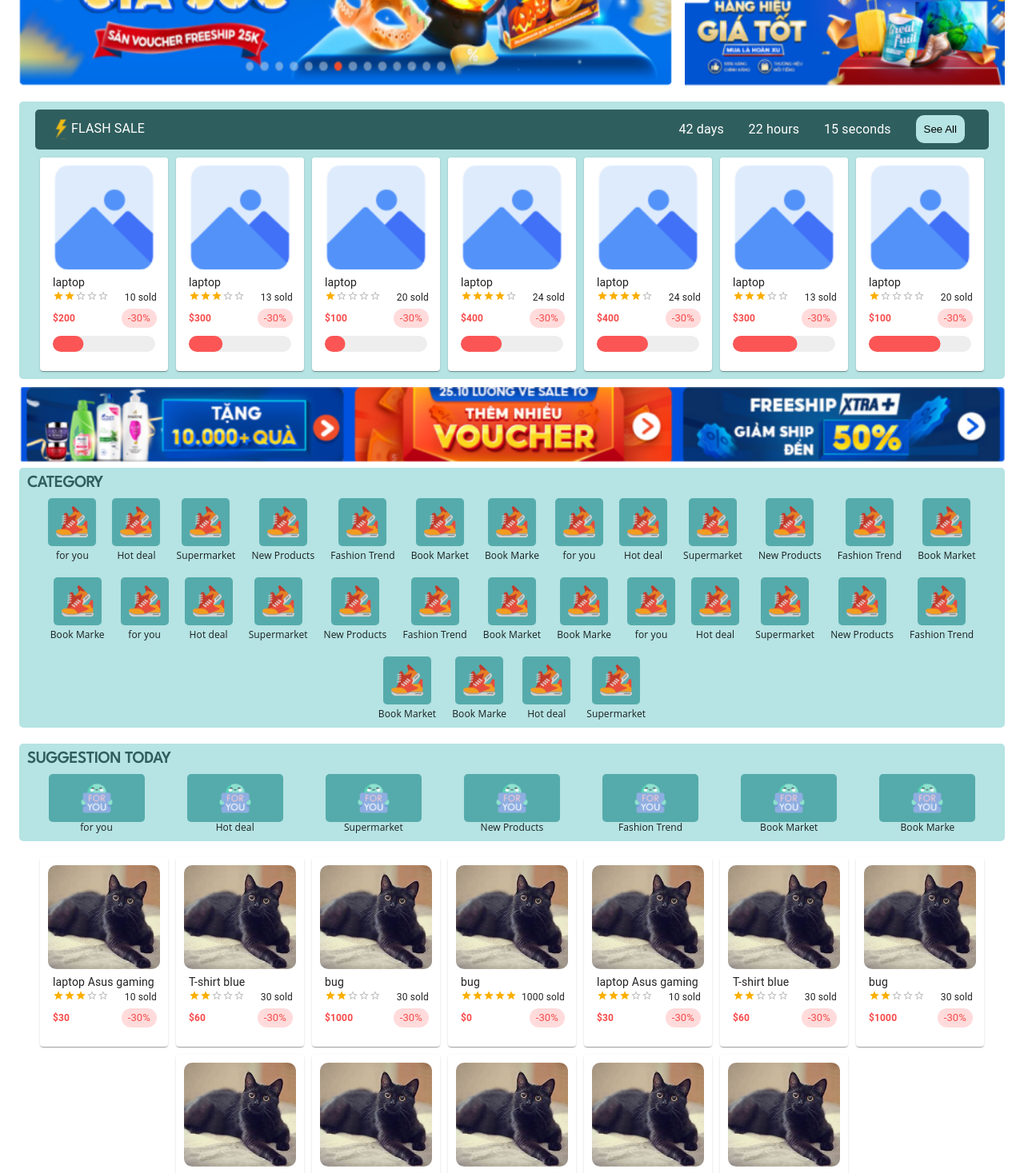
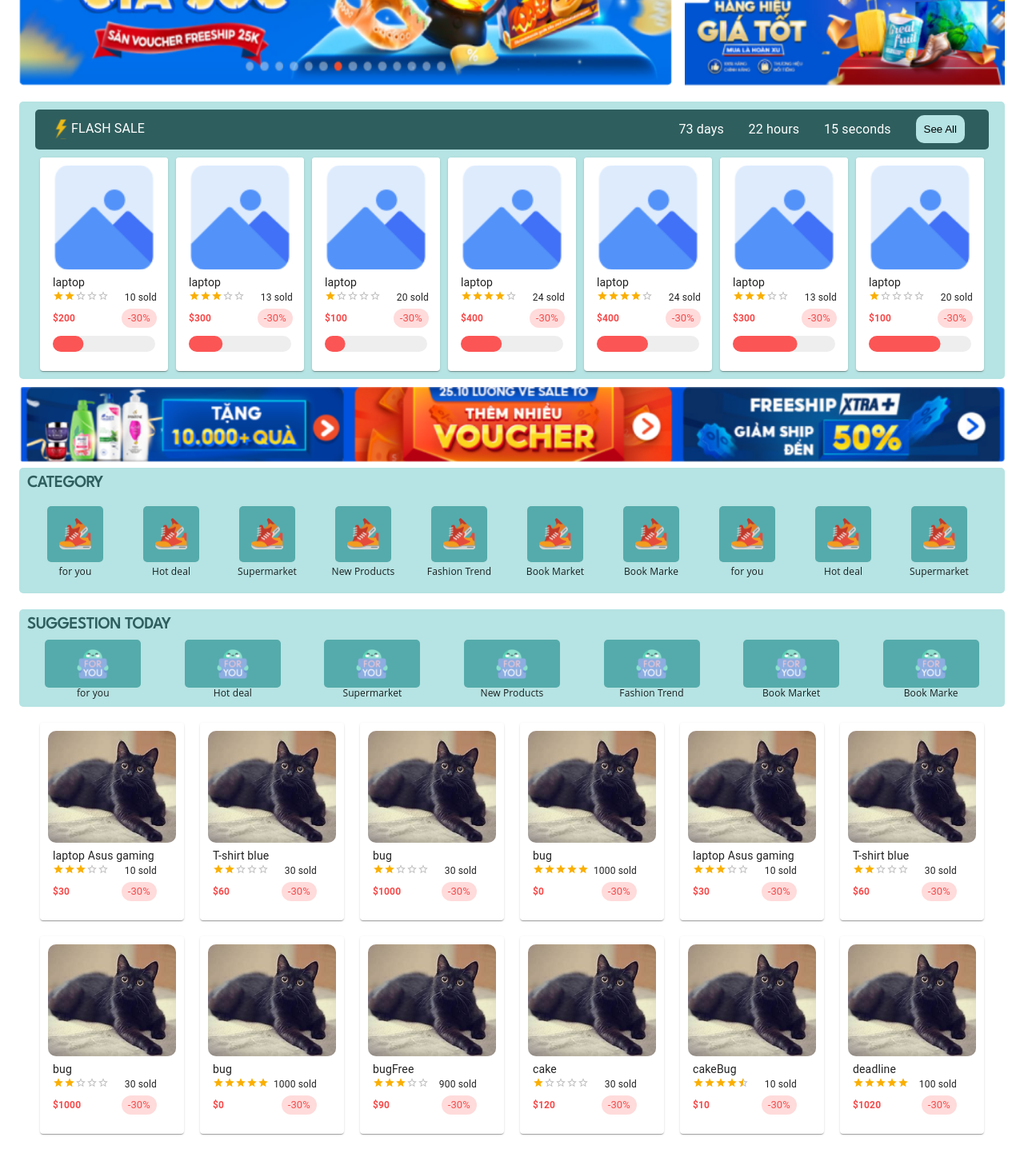
Before and after one commit to ListKelvin/ShopP-Project, a React (Create React App) app: page /home in a window 1280 px wide. Shown: the part 320-1787 px from the top of the page at 80% size. After the commit the page ends 1748 px from the top, so only its background shows below. Built offline with nearby package versions, Linux system fonts and the light colour scheme; what styled-breakpoints would draw is missing.

Commit message:
fix some bug

```diff
--- a/src/Component/Countdown/CountDown.js
+++ b/src/Component/Countdown/CountDown.js
@@ -4,7 +4,7 @@ import { useState, useEffect } from "react";
 const CountDown = () => {
   const calculateTimeLeft = () => {
     let year = new Date().getFullYear();
-    const difference = +new Date(`${year}-10-28`) - +new Date();
+    const difference = +new Date(`${year}-11-28`) - +new Date();
     let timeLeft = {};
 
     if (difference > 0) {
--- a/src/Component/ProductCard/index.js
+++ b/src/Component/ProductCard/index.js
@@ -10,16 +10,16 @@ import Img from "../../assets/Product/download.jpg";
 const ProductCard = ({ rate, price, sold, name }) => {
   const [value, setValue] = React.useState(rate);
   return (
-    <Card sx={{ maxWidth: 160 }}>
+    <Card sx={{ maxWidth: 180 }}>
       <Box
         component="div"
-        sx={{ background: "#ffffff", padding: "10px", height: "130px" }}
+        sx={{ background: "#ffffff", padding: "10px", height: "140px" }}
       >
         <CardMedia
           sx={{ borderRadius: "10px" }}
           component="img"
           // src={Img}
-          height="130"
+          height="140"
           image={Img}
           alt="green iguana"
         />
--- a/src/pages/Home/Components/CategoryCard.js
+++ b/src/pages/Home/Components/CategoryCard.js
@@ -6,6 +6,8 @@ const CategoryCard = ({ label }) => {
     <div
       className=""
       style={{
+        minWidth: 120,
+        padding: "10px",
         display: "flex",
         flexDirection: "column",
         justifyContent: "center",
@@ -14,8 +16,8 @@ const CategoryCard = ({ label }) => {
     >
       <Box
         sx={{
-          width: "60px",
-          height: "60px",
+          width: "70px",
+          height: "70px",
           background: "#55ABAB",
           display: "flex",
           justifyContent: "center",
@@ -33,6 +35,7 @@ const CategoryCard = ({ label }) => {
           fontWeight: 400,
           fontSize: "12px",
           lineHeight: "14px",
+          width: "fit-content",
         }}
       >
         {label}
--- a/src/pages/Home/Components/CategoryContainer.js
+++ b/src/pages/Home/Components/CategoryContainer.js
@@ -151,9 +151,10 @@ const CategoryContainer = () => {
           background: "#B6E3E3",
           width: "100%",
           display: "flex",
-          flexWrap: "wrap",
-          justifyContent: "center",
-          gap: "20px",
+
+          justifyContent: "left",
+          // gap: "10px",
+          overflowX: "scroll",
         }}
       >
         {SuggestList.map(({ id, label }) => {
--- a/src/pages/Home/Components/CategoryFilter.js
+++ b/src/pages/Home/Components/CategoryFilter.js
@@ -61,7 +61,9 @@ const SuggestContainer = ({ label }) => {
           flexDirection: "row",
           // padding: "20px 30px",
           background: "#B6E3E3",
+          overflowX: "scroll",
 
+          gap: "10px",
           justifyContent: "space-around",
           alignItems: "center",
         }}
--- a/src/pages/Home/Components/FlashSale.js
+++ b/src/pages/Home/Components/FlashSale.js
@@ -90,6 +90,8 @@ const FlashSale = () => {
         width: "100%",
         borderRadius: "5px",
         height: "100%",
+        overflowX: "scroll",
+
         marginBottom: "10px",
         padding: "10px 20px",
       }}
@@ -139,7 +141,7 @@ const FlashSale = () => {
         style={{
           width: "100%",
           display: "flex",
-          flexWrap: "wrap",
+          // flexWrap: "wrap",
           justifyContent: "center",
           gap: "10px",
         }}
--- a/src/pages/Home/index.js
+++ b/src/pages/Home/index.js
@@ -3,7 +3,7 @@ import { Container } from "./style";
 import AppAppBar from "../../Component/NavBar";
 import ProductCard from "../../Component/ProductCard";
 import Stack from "@mui/material/Stack";
-import { ProductWrapper } from "./style";
+import { ProductWrapper, AlignCenter } from "./style";
 import SuggestContainer from "./Components/CategoryFilter";
 import Branding from "./Components/Branding";
 import FlashSale from "./Components/FlashSale";
@@ -34,6 +34,7 @@ const Home = () => {
       </Box>
       <CategoryContainer />
       <SuggestContainer />
+
       <ProductWrapper>
         {products.map(({ name, price, rate, sold, id }) => {
           return (
--- a/src/pages/Home/style.js
+++ b/src/pages/Home/style.js
@@ -39,15 +39,21 @@ export const Link = styled.a`
 `;
 
 export const ProductWrapper = styled.div`
-  /* display: grid;
-  grid-template-columns: repeat(4, 1fr);
-  column-gap: 20px;
-  row-gap: 50px; */
+  // display: grid;
+  // grid-template-columns: repeat(8, 1fr);
+  // // column-gap: 20px;
+  // // row-gap: 10px;
   width: 100%;
   display: flex;
   flex-wrap: wrap;
+  // flex-flow: row wrap;
   justify-content: center;
-  gap: 10px;
+  gap: 20px;
   margin-bottom: 10px;
   /* justify-content: space-between; */
 `;
+export const AlignCenter = styled.div`
+  width: 100%;
+  display: flex;
+  justify-content: center;
+`;
```
